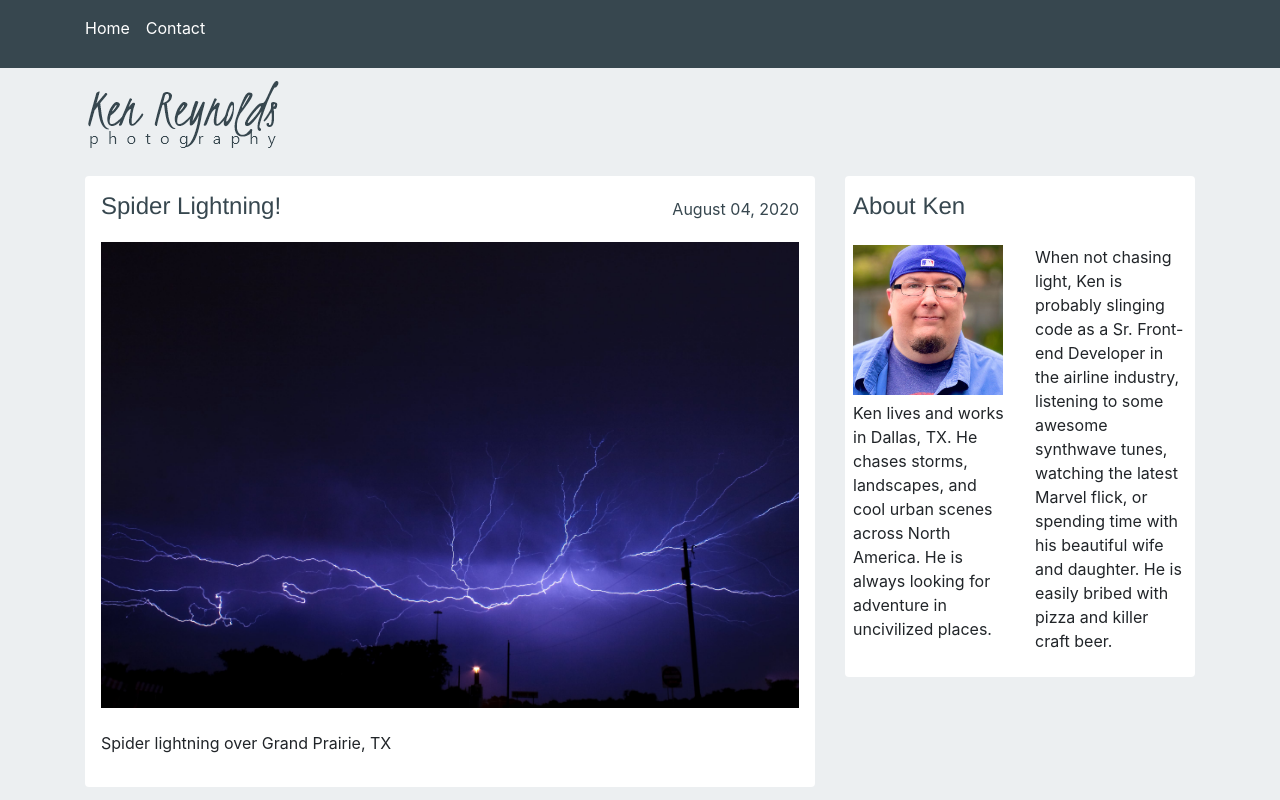
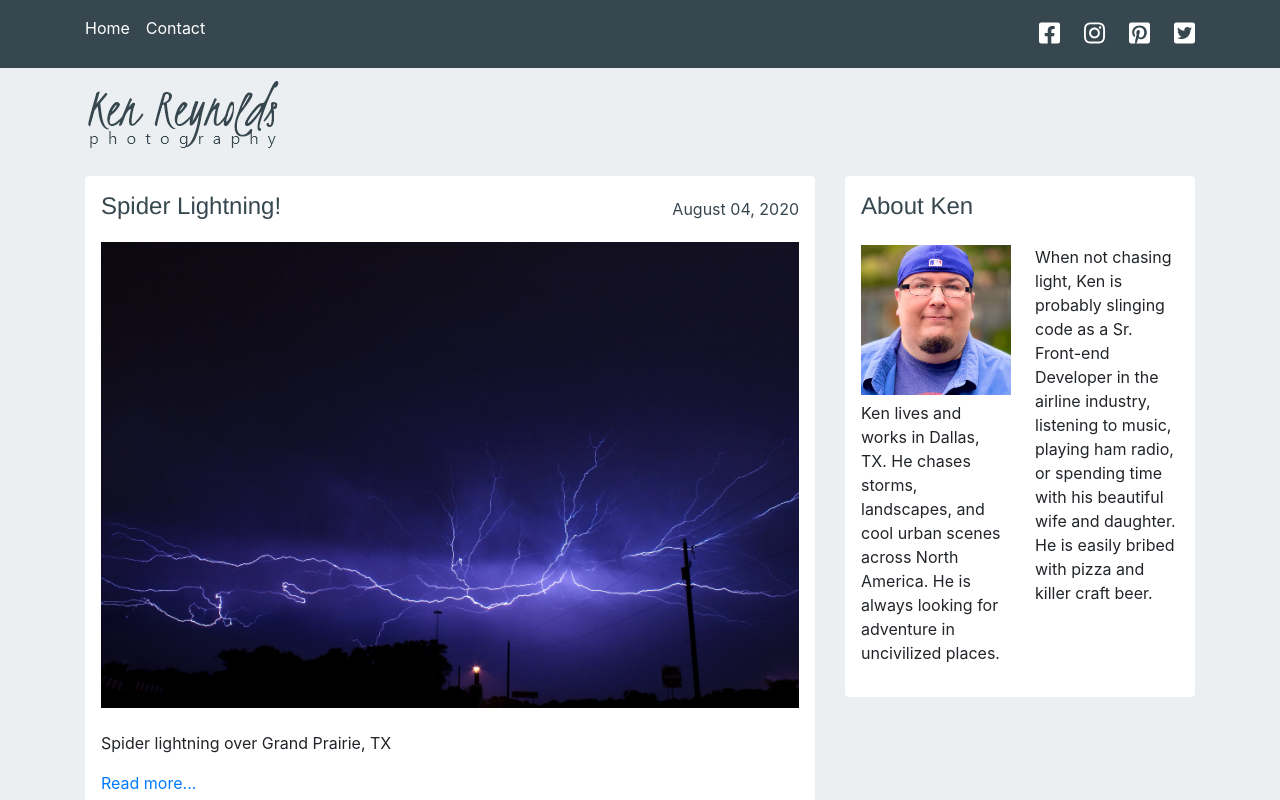
Before and after one commit to kenreynolds/blog, a Gatsby site: page / in a window 1280 px wide. Shown: the top 800 px of the page. Built offline with nearby package versions, Linux system fonts and the light colour scheme; Gatsby itself is replaced by a stand-in of ours; some packages are replaced by stand-ins of ours; what typography-theme-github would draw is missing.

Commit message:
Update design and layout for rest of site

```diff
--- a/gatsby-config.js
+++ b/gatsby-config.js
@@ -33,7 +33,7 @@ module.exports = {
           {
             resolve: `gatsby-remark-images`,
             options: {
-              maxWidth: 590,
+              maxWidth: 720,
             },
           },
           {
@@ -76,6 +76,7 @@ module.exports = {
         pathToConfigModule: `src/utils/typography`,
       },
     },
+    `gatsby-plugin-fontawesome-css`,
     // this (optional) plugin enables Progressive Web App + Offline functionality
     // To learn more, visit: https://gatsby.dev/offline
     // `gatsby-plugin-offline`,
--- a/package.json
+++ b/package.json
@@ -8,11 +8,16 @@
     "url": "https://github.com/gatsbyjs/gatsby/issues"
   },
   "dependencies": {
+    "@fortawesome/fontawesome-svg-core": "^1.2.30",
+    "@fortawesome/free-brands-svg-icons": "^5.14.0",
+    "@fortawesome/free-solid-svg-icons": "^5.14.0",
+    "@fortawesome/react-fontawesome": "^0.1.11",
     "bootstrap": "^4.5.2",
     "disqus-react": "^1.0.9",
     "gatsby": "^2.23.12",
     "gatsby-image": "^2.4.9",
     "gatsby-plugin-feed": "^2.5.7",
+    "gatsby-plugin-fontawesome-css": "^1.0.0",
     "gatsby-plugin-google-analytics": "^2.3.6",
     "gatsby-plugin-manifest": "^2.4.14",
     "gatsby-plugin-offline": "^3.2.13",
--- a/src/components/bio.js
+++ b/src/components/bio.js
@@ -32,15 +32,10 @@ const Bio = () => {
         backgroundColor: `#fff`,
         borderRadius: `4px`,
         marginBottom: rhythm(2.5),
-        padding: `8px`,
+        padding: `1rem`,
       }}
     >
-      <div
-        className="row"
-        style={{
-          marginTop: `.5rem`,
-        }}
-      >
+      <div className="row">
         <div className="col-md-12">
           <h3 style={{
             color: `#37474F`,
@@ -68,7 +63,7 @@ const Bio = () => {
 
         <div className="col-md-6">
           <p>
-            When not chasing light, Ken is probably slinging code as a Sr. Front-end Developer in the airline industry, listening to some awesome synthwave tunes, watching the latest Marvel flick, or spending time with his beautiful wife and daughter. He is easily bribed with pizza and killer craft beer.
+            When not chasing light, Ken is probably slinging code as a Sr. Front-end Developer in the airline industry, listening to music, playing ham radio, or spending time with his beautiful wife and daughter. He is easily bribed with pizza and killer craft beer.
           </p>
         </div>
       </div>
--- a/src/components/layout.js
+++ b/src/components/layout.js
@@ -3,8 +3,16 @@ import { Link } from "gatsby"
 
 import { rhythm, scale } from "../utils/typography"
 
+import logo from "../../content/assets/logo.png"
+import { FontAwesomeIcon } from "@fortawesome/react-fontawesome"
+import {
+  faFacebookSquare,
+  faInstagram,
+  faPinterestSquare,
+  faTwitterSquare
+} from "@fortawesome/free-brands-svg-icons"
+
 import Bio from "../components/bio";
-import logo from "../../content/assets/logo.png"
 
 const Layout = ({ children }) => {
   let header
@@ -32,8 +40,7 @@ const Layout = ({ children }) => {
               }}
             >
               <li className="nav-item active">
-                <a
-                  href="#"
+                <Link to={`/`}
                   className="nav-link"
                   style={{
                     color: `#FFFFFF`,
@@ -41,17 +48,82 @@ const Layout = ({ children }) => {
                   }}
                 >
                   Home <span className="sr-only">(current)</span>
-                </a>
+                </Link>
               </li>
               <li className="nav-item">
-                <a
-                  href="#"
+                <Link to={`/`}
                   className="nav-link"
                   style={{
                     color: `#FFFFFF`,
                   }}
                 >
                   Contact
+                </Link>
+              </li>
+            </ul>
+
+            <ul style={{
+              alignItems: `center`,
+              display: `flex`,
+              listStyle: `none`,
+              marginBottom: 0,
+            }}>
+              <li style={{
+                fontSize: `24px`,
+                marginBottom: 0,
+              }}>
+                <a href="https://www.facebook.com/kenreynoldsphoto"
+                  target="_blank"
+                  style={{
+                    color: `#fff`,
+                  }}
+                >
+                  <FontAwesomeIcon icon={faFacebookSquare} />
+                </a>
+              </li>
+              <li style={{
+                color: `#fff`,
+                fontSize: `24px`,
+                marginBottom: 0,
+                marginLeft: `1.5rem`,
+              }}>
+                <a href="https://www.instagram.com/kenreynoldsphotography/"
+                  target="_blank"
+                  style={{
+                    color: `#fff`,
+                  }}
+                >
+                  <FontAwesomeIcon icon={faInstagram} />
+                </a>
+              </li>
+              <li style={{
+                color: `#fff`,
+                fontSize: `24px`,
+                marginBottom: 0,
+                marginLeft: `1.5rem`,
+              }}>
+                <a href="https://www.pinterest.com/kenreynoldsphotography"
+                  target="_blank"
+                  style={{
+                    color: `#fff`,
+                  }}
+                >
+                  <FontAwesomeIcon icon={faPinterestSquare} />
+                </a>
+              </li>
+              <li style={{
+                color: `#fff`,
+                fontSize: `24px`,
+                marginBottom: 0,
+                marginLeft: `1.5rem`,
+              }}>
+                <a href="https://twitter.com/kennethreynolds"
+                  target="_blank"
+                  style={{
+                    color: `#fff`,
+                  }}
+                >
+                  <FontAwesomeIcon icon={faTwitterSquare} />
                 </a>
               </li>
             </ul>
--- a/src/pages/index.js
+++ b/src/pages/index.js
@@ -61,6 +61,16 @@ const BlogIndex = ({ data, location }) => {
                   __html: node.frontmatter.description || node.excerpt,
                 }}
               />
+              <span>
+                <Link
+                  style={{
+                    boxShadow: `none`,
+                  }}
+                  to={node.fields.slug}
+                >
+                  Read more...
+                </Link>
+              </span>
             </section>
           </article>
         )
```
Also changed, not shown: src/templates/blog-post.js (+20 -15 lines), 1 other file.
